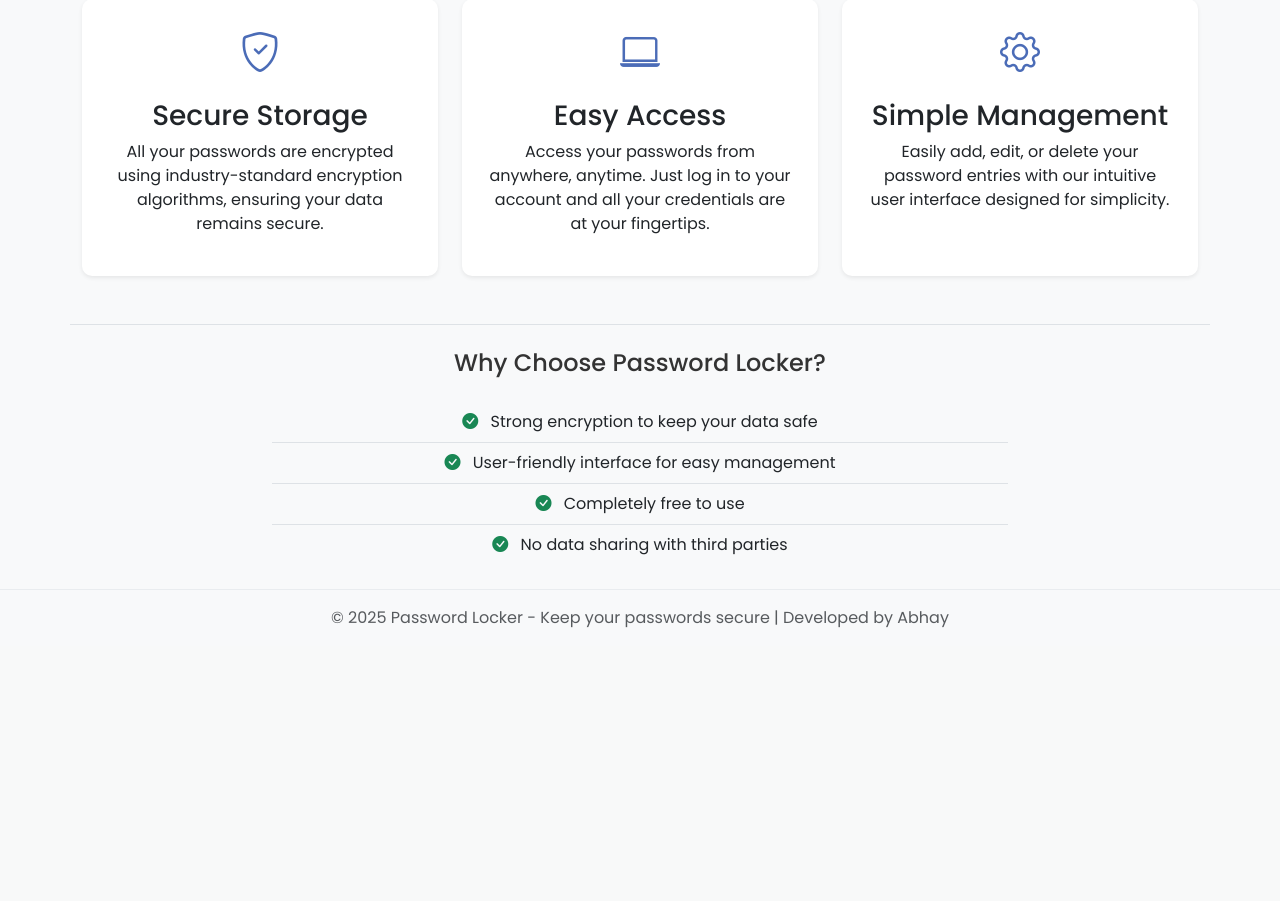
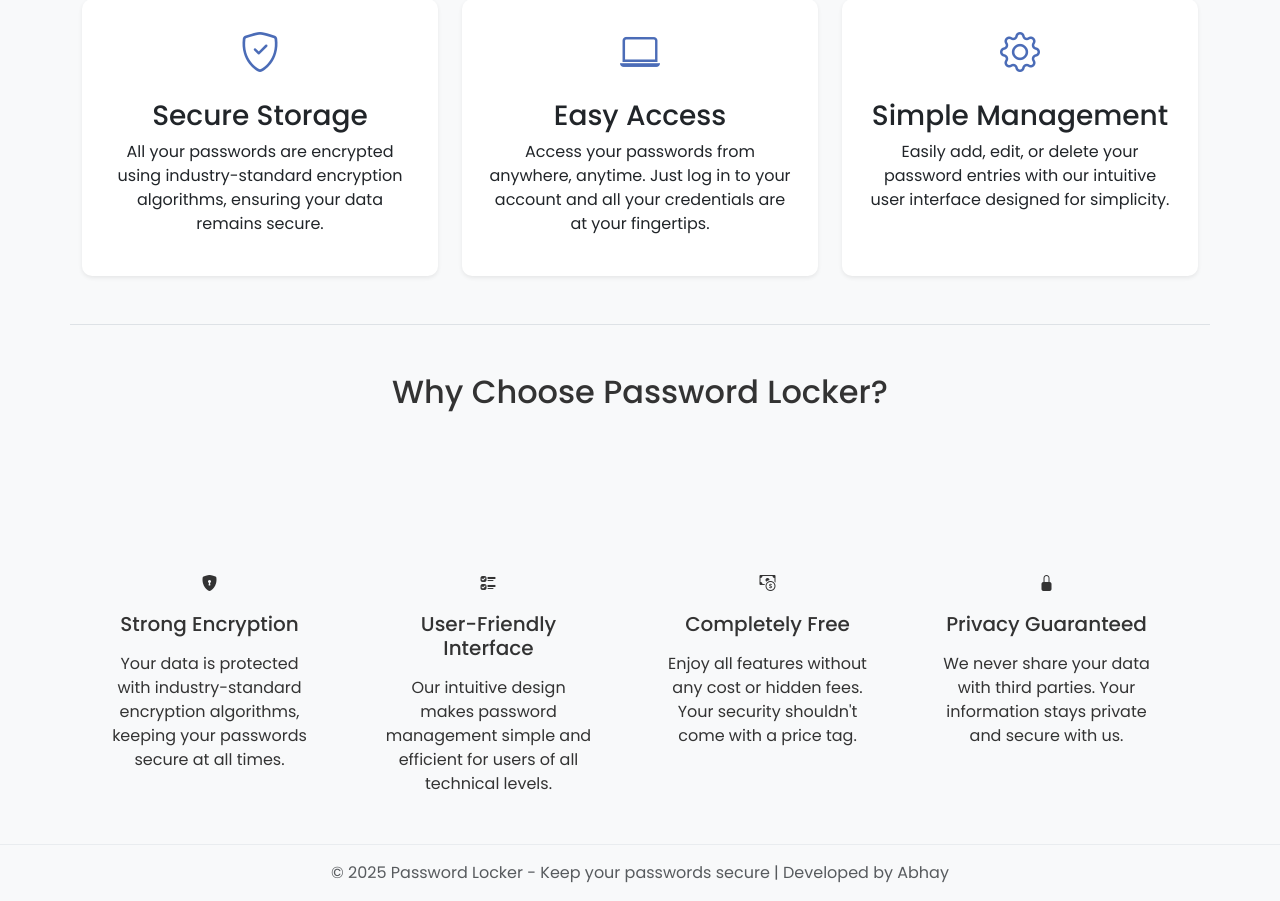
Before and after one commit to Abhay2-singh/Password_Manager, a Flask app: page / in a window 1280 px wide. Shown: the part 434-1335 px from the top of the page. Before the commit the page ends 1062 px from the top, so only its background shows below. Run offline with Flask 3, Linux system fonts and the light colour scheme.

Commit message:
Moved index.html back to templates folder

```diff
--- a/templates/index.html
+++ b/templates/index.html
@@ -48,17 +48,52 @@
     </div>
 </div>
 
-<div class="row mt-5 pt-4 border-top">
-    <div class="col-12 text-center">
-        <h4 class="mb-4">Why Choose Password Locker?</h4>
-        <div class="row justify-content-center">
-            <div class="col-md-8">
-                <ul class="list-group list-group-flush">
-                    <li class="list-group-item bg-transparent"><i class="bi bi-check-circle-fill text-success me-2"></i> Strong encryption to keep your data safe</li>
-                    <li class="list-group-item bg-transparent"><i class="bi bi-check-circle-fill text-success me-2"></i> User-friendly interface for easy management</li>
-                    <li class="list-group-item bg-transparent"><i class="bi bi-check-circle-fill text-success me-2"></i> Completely free to use</li>
-                    <li class="list-group-item bg-transparent"><i class="bi bi-check-circle-fill text-success me-2"></i> No data sharing with third parties</li>
-                </ul>
+<div class="row mt-5 pt-5 border-top">
+    <div class="col-12 text-center mb-4">
+        <h2 class="section-title position-relative pb-3 mb-5">
+            <span class="position-relative z-index-1">Why Choose Password Locker?</span>
+            <span class="section-title-line"></span>
+        </h2>
+    </div>
+
+    <div class="row g-4 justify-content-center">
+        <div class="col-md-6 col-lg-3">
+            <div class="why-choose-card text-center p-4 h-100">
+                <div class="why-choose-icon mb-3">
+                    <i class="bi bi-shield-lock-fill"></i>
+                </div>
+                <h5 class="mb-3">Strong Encryption</h5>
+                <p class="mb-0">Your data is protected with industry-standard encryption algorithms, keeping your passwords secure at all times.</p>
+            </div>
+        </div>
+
+        <div class="col-md-6 col-lg-3">
+            <div class="why-choose-card text-center p-4 h-100">
+                <div class="why-choose-icon mb-3">
+                    <i class="bi bi-ui-checks"></i>
+                </div>
+                <h5 class="mb-3">User-Friendly Interface</h5>
+                <p class="mb-0">Our intuitive design makes password management simple and efficient for users of all technical levels.</p>
+            </div>
+        </div>
+
+        <div class="col-md-6 col-lg-3">
+            <div class="why-choose-card text-center p-4 h-100">
+                <div class="why-choose-icon mb-3">
+                    <i class="bi bi-cash-coin"></i>
+                </div>
+                <h5 class="mb-3">Completely Free</h5>
+                <p class="mb-0">Enjoy all features without any cost or hidden fees. Your security shouldn't come with a price tag.</p>
+            </div>
+        </div>
+
+        <div class="col-md-6 col-lg-3">
+            <div class="why-choose-card text-center p-4 h-100">
+                <div class="why-choose-icon mb-3">
+                    <i class="bi bi-lock-fill"></i>
+                </div>
+                <h5 class="mb-3">Privacy Guaranteed</h5>
+                <p class="mb-0">We never share your data with third parties. Your information stays private and secure with us.</p>
             </div>
         </div>
     </div>
```
